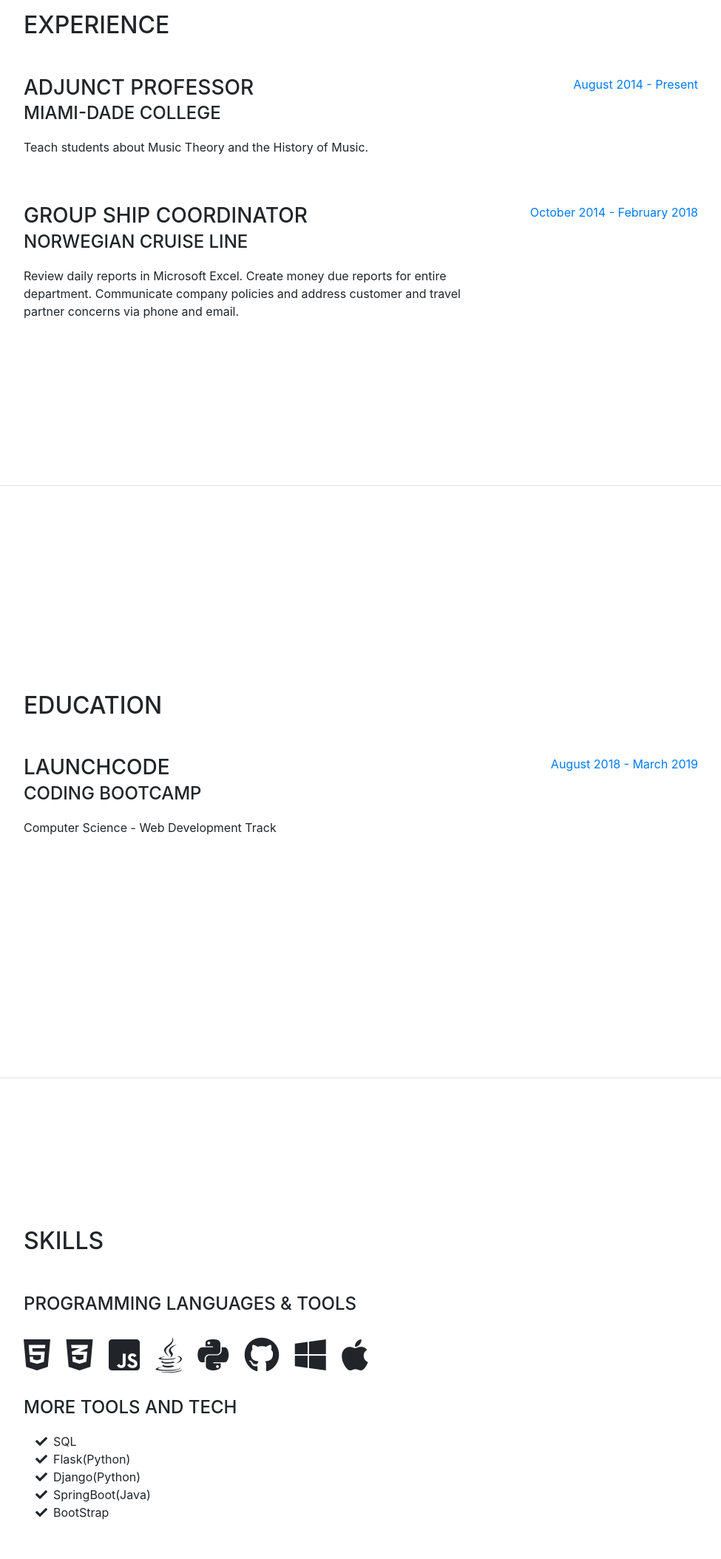
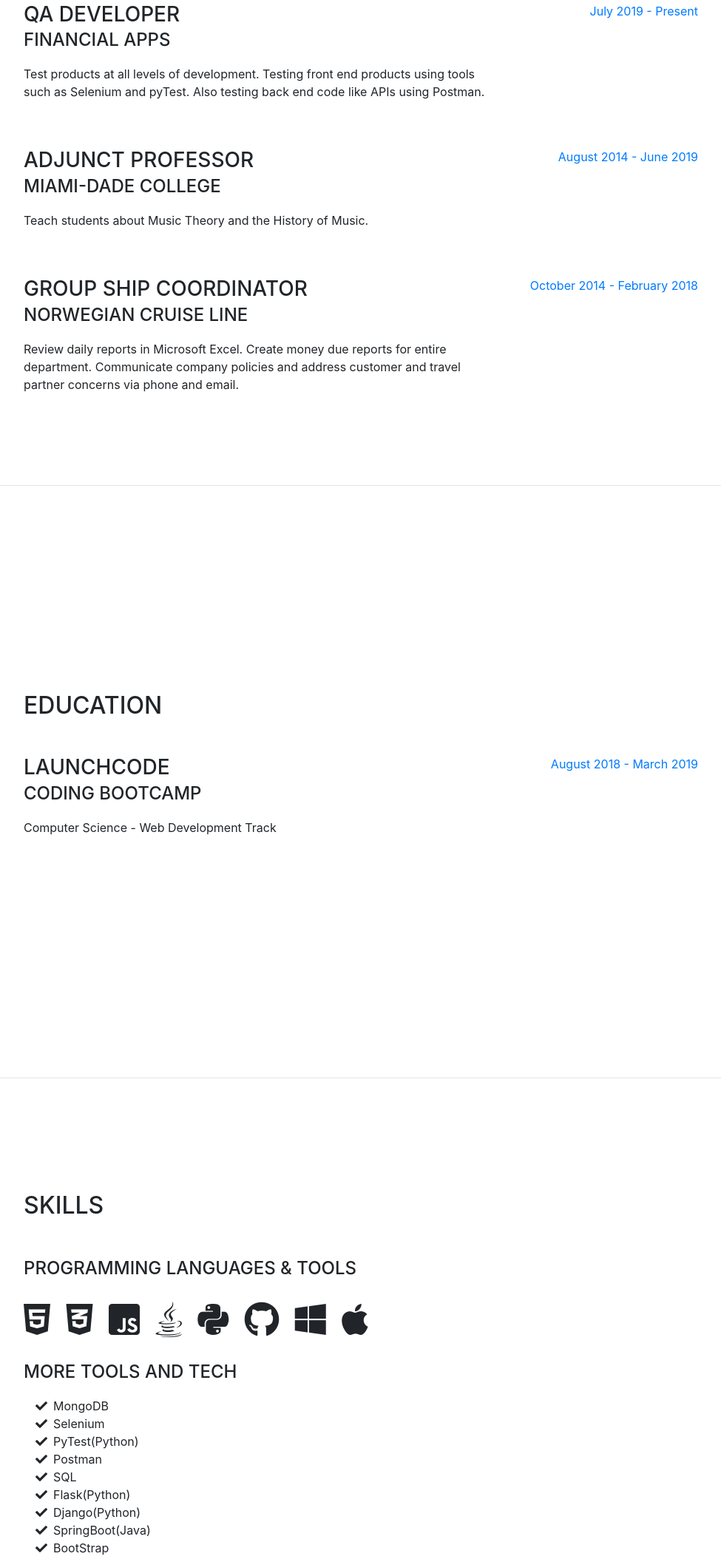
Before and after one commit to Briantpt30/Briantpt30.github.io, a website with bundled scripts: page index.html in a window 1280 px wide. Shown: the part 945-3053 px from the top of the page at 74% size, without its empty margins (288-1263 px from the left). Built offline with nearby package versions, Linux system fonts and the light colour scheme; a web font is replaced by a local one.

Commit message:
update resume and tools

```diff
--- a/index.html
+++ b/index.html
@@ -74,7 +74,7 @@
           <p class="lead mb-5">I am a successful musician now turned to a field in software development.
              I believe many of the skills I learned as a musician translates to the field of software development.
              The dedication and curiosity to learn new things on your own and figure out new ways to improve your skills and knowledge.
-             I am looking to start my new career in software development thru my studies at LaunchCode. </p>
+             I am currently a QA Developer for Financial Apps. </p>
           <div class="social-icons">
             <a href="https://www.linkedin.com/in/brian-quezada-633b3686/">
               <i class="fab fa-linkedin-in"></i>
@@ -94,12 +94,26 @@
 
           <div class="resume-item d-flex flex-column flex-md-row mb-5">
             <div class="resume-content mr-auto">
+              <h3 class="mb-0">QA Developer</h3>
+              <div class="subheading mb-3">Financial Apps</div>
+              <p>Test products at all levels of development.
+                Testing front end products using tools such as Selenium and pyTest.
+                Also testing back end code like APIs using Postman.</p>
+            </div>
+            <div class="resume-date text-md-right">
+              <span class="text-primary">July 2019 - Present</span>
+            </div>
+          </div>
+
+
+          <div class="resume-item d-flex flex-column flex-md-row mb-5">
+            <div class="resume-content mr-auto">
               <h3 class="mb-0">Adjunct Professor</h3>
               <div class="subheading mb-3">Miami-Dade College</div>
               <p>Teach students about Music Theory and the History of Music.</p>
             </div>
             <div class="resume-date text-md-right">
-              <span class="text-primary">August 2014 - Present</span>
+              <span class="text-primary">August 2014 - June 2019</span>
             </div>
           </div>
 
@@ -179,6 +193,18 @@
 
           <div class="subheading mb-3">More Tools and Tech</div>
           <ul class="fa-ul mb-0">
+            <li>
+              <i class="fa-li fa fa-check"></i>
+              MongoDB</li>
+            <li>
+              <i class="fa-li fa fa-check"></i>
+              Selenium</li>
+            <li>
+              <i class="fa-li fa fa-check"></i>
+              PyTest(Python)</li>
+            <li>
+              <i class="fa-li fa fa-check"></i>
+              Postman</li>
             <li>
               <i class="fa-li fa fa-check"></i>
               SQL</li>
```
